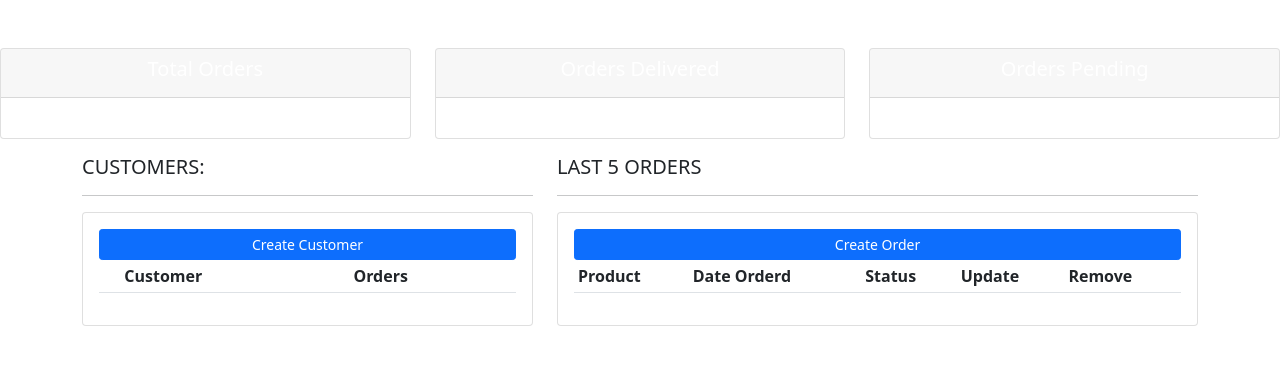
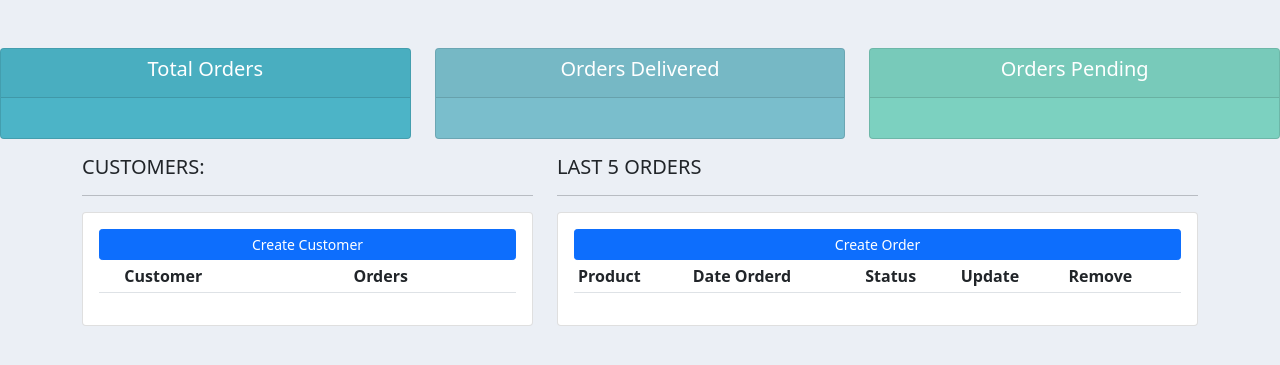
Before and after one commit to imrptsngh/crm-django, a Django app: page / in a window 1280 px wide. Shown: the part 56-421 px from the top of the page. Run offline with Django 3.2, Linux system fonts and the light colour scheme; lists and menus that the app fills with data are empty.

Commit message:
Modified main.html with include

```diff
--- a/accounts/templates/accounts/main.html
+++ b/accounts/templates/accounts/main.html
@@ -10,6 +10,9 @@
         <link href="https://cdn.jsdelivr.net/npm/bootstrap@5.0.1/dist/css/bootstrap.min.css" rel="stylesheet"
             integrity="sha384-+0n0xVW2eSR5OomGNYDnhzAbDsOXxcvSN1TPprVMTNDbiYZCxYbOOl7+AMvyTG2x" crossorigin="anonymous">
         <title>CRM</title>
+        <style>
+            {% include 'accounts/main.css' %}
+        </style>
     </head>
 
     <body>
```
